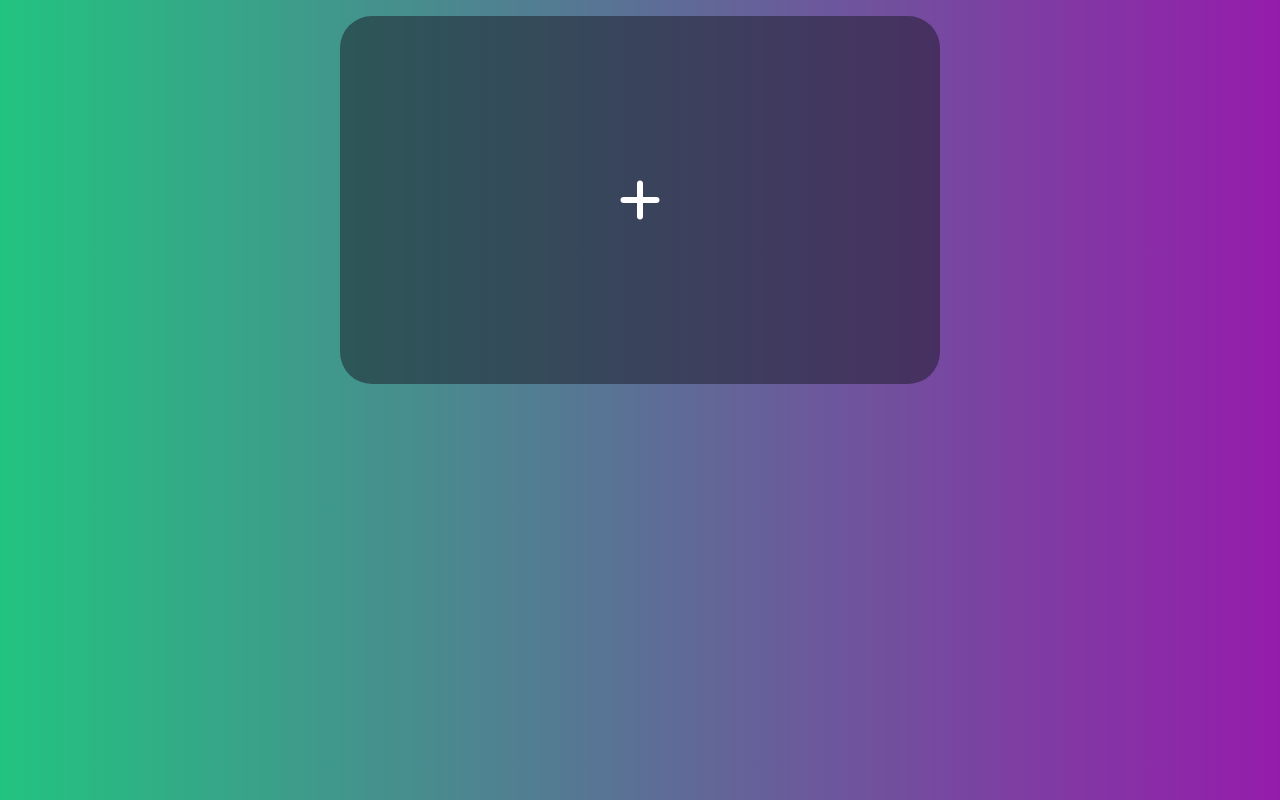
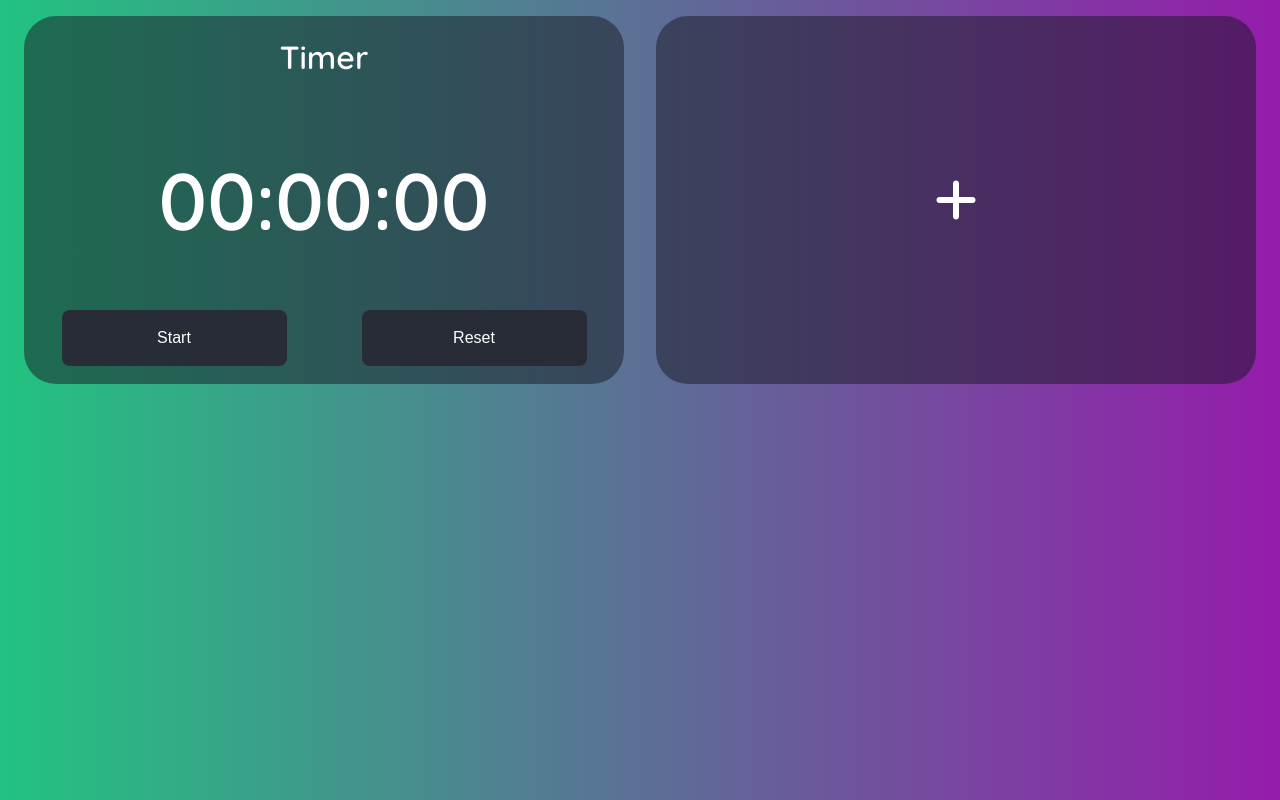
Before and after one commit to timerswithoutads/timer, a plain HTML site: page index.html in a window 1280 px wide. Both pictures are taken after a click on the element 640 px from the left and 200 px from the top of the page. Drawn offline with nearby package versions, Linux system fonts and the light colour scheme.

Commit message:
added main timer adding js

```diff
--- a/index.html
+++ b/index.html
@@ -13,12 +13,25 @@
 
 <body>
     <div id="container">
-        <div class="flex_container">
-            <div id="plus">
-                <i class="fa-solid fa-plus"></i>
-            </div>
+        <div id="plus">
+            <i class="fa-solid fa-plus"></i>
         </div>
     </div>
+    <div class="flex_item" id="flex_copy">
+        <div class="flexitem_title">
+            <h1>Timer</h1>
+        </div>
+        <div class="flexitem_time">
+            <div id="time">00:00:00</div>
+        </div>
+        <div class="flexitem_startbutton">
+            <button id="startbutton" onclick="start()">Start</button>
+        </div>
+        <div class="flexitem_resetbutton">
+            <button id="resetbutton" onclick="reset()">Reset</button>
+        </div>
+    </div>
+    <script src="./style.js"></script>
 </body>
 
 </html>
--- a/style.css
+++ b/style.css
@@ -17,13 +17,56 @@ body {
     justify-content: center;
 }
 
-.flex_container {
+.flex_item {
     margin: 1rem;
     width: calc(100% / 3 - 2rem);
     min-width: 600px;
     height: calc(100vh / 2 - 2rem);
     background-color: rgba(25, 25, 36, 0.5);
     border-radius: 2rem;
+    text-align: center;
+    display: grid;
+    grid-template-columns: 50% 50%;
+    grid-template-rows: 20% 60% 20%;
+    gap: 0px 0px;
+    grid-auto-flow: row;
+    grid-template-areas: "flexitem_title flexitem_title" "flexitem_time flexitem_time" "flexitem_startbutton flexitem_resetbutton";
+}
+
+.flexitem_title {
+    grid-area: flexitem_title;
+}
+
+.flexitem_time {
+    grid-area: flexitem_time;
+    display: flex;
+    justify-content: center;
+    align-items: center;
+}
+
+.flexitem_time div {
+    font-size: 5rem;
+    height: fit-content;
+    width: fit-content;
+}
+
+.flexitem_startbutton {
+    grid-area: flexitem_startbutton;
+}
+
+.flexitem_resetbutton {
+    grid-area: flexitem_resetbutton;
+}
+
+.flex_item button {
+    width: 75%;
+    height: 75%;
+    font-size: 1rem;
+    background-color: #282c36;
+    color: #ffffff;
+    border: none;
+    border-radius: 0.5rem;
+    cursor: pointer;
 }
 
 #plus {
@@ -33,8 +76,18 @@ body {
     justify-content: center;
     align-items: center;
     cursor: pointer;
+    margin: 1rem;
+    width: calc(100% / 3 - 2rem);
+    min-width: 600px;
+    height: calc(100vh / 2 - 2rem);
+    background-color: rgba(25, 25, 36, 0.5);
+    border-radius: 2rem;
 }
 
 #plus i {
     font-size: 3rem;
 }
+
+#flex_copy {
+    display: none;
+}
--- /dev/null
+++ b/style.js
@@ -0,0 +1,20 @@
+document.getElementById("plus").addEventListener("click", function() {
+
+    // Get the element with id "flex_copyer"
+    var element = document.getElementById("flex_copy");
+
+    // Clone it to the start of the div with id "container"
+    var clone = element.cloneNode(true);
+
+    // Change display to grid
+    clone.style.display = "grid";
+
+    // Add the class "flex_item"
+    clone.classList.add("flex_item");
+
+    // Remove the id "flex_copy"
+    clone.id = "";
+
+    // Add the clone to the container before the element with id "plus"
+    document.getElementById("container").insertBefore(clone, document.getElementById("plus"));
+});
```
